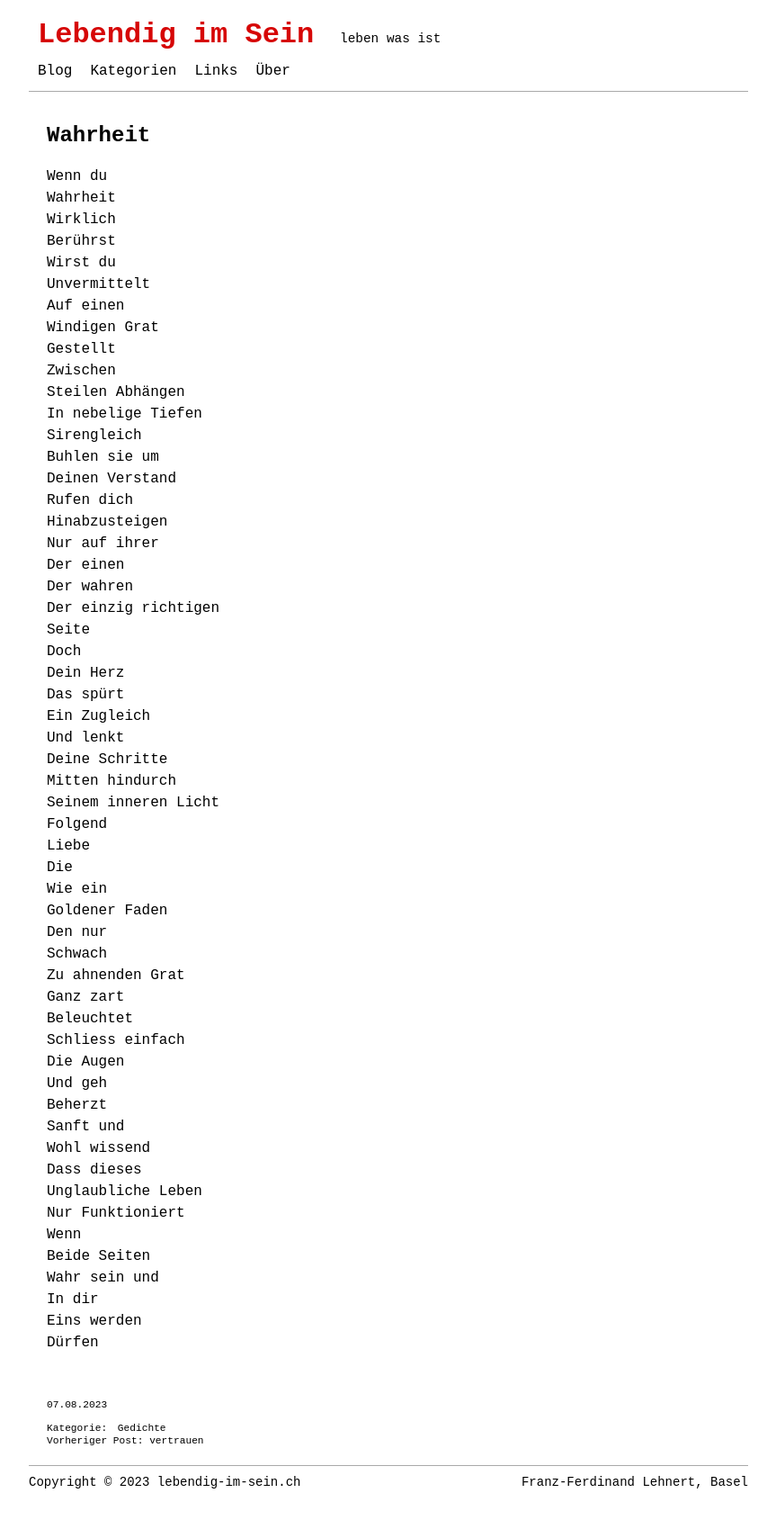
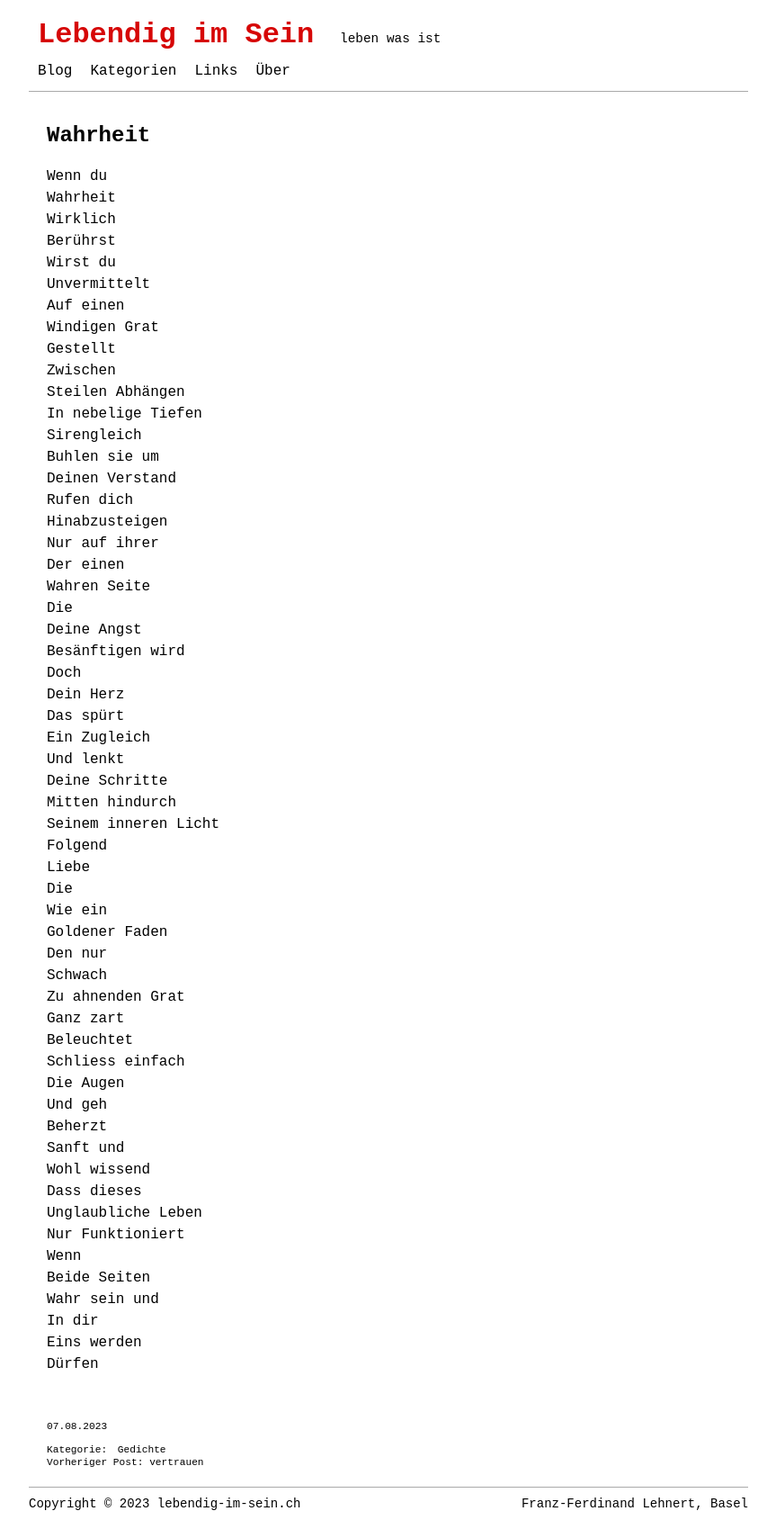
Before and after one commit to lebendigimsein/webpage, a Jekyll site: the page built from _posts/2023-08-07-wahrheit.markdown, in a window 1280 px wide. Shown: the whole page at 90% size, without its empty margins (208-1071 px from the left). Built offline with Jekyll 4.4.1, drawn with Linux system fonts in a browser that asks for light colours; before the commit the page ends 1665 px from its top, so only the background shows below that.

Commit message:
wahrheit changed

```diff
--- a/_posts/2023-08-07-wahrheit.markdown
+++ b/_posts/2023-08-07-wahrheit.markdown
@@ -26,9 +26,10 @@ Rufen dich
 Hinabzusteigen
 Nur auf ihrer
 Der einen
-Der wahren
-Der einzig richtigen
-Seite
+Wahren Seite
+Die
+Deine Angst
+Besänftigen wird
 Doch
 Dein Herz
 Das spürt
```
